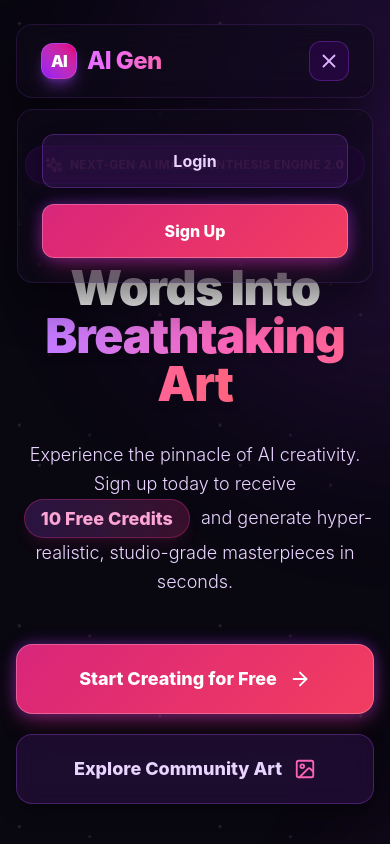
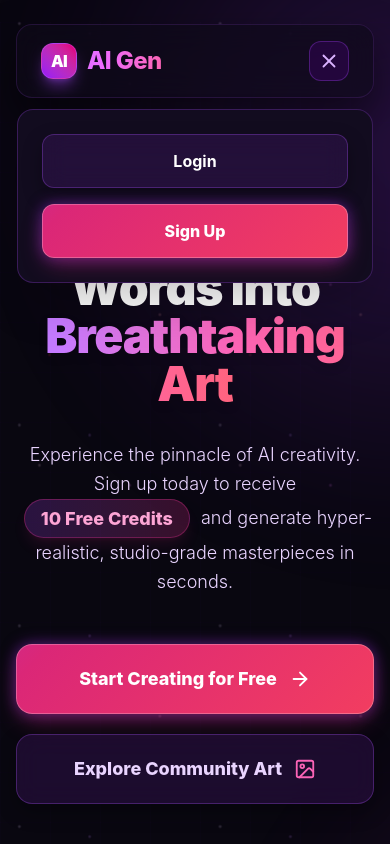
Before and after one commit to viralpatanvadiya07-lab/aiimage, a React app in the folder frontend/: page / in a window 390 px wide. Both pictures are taken after a click on the button "Toggle Menu". Shown: the top 844 px of the page. Built offline with nearby package versions, Linux system fonts and the light colour scheme; the HTML template or start-up script is replaced by a standard one.

Commit message:
Fix mobile Safari rendering bug for dropdown menu and increase readability

```diff
--- a/frontend/src/App.jsx
+++ b/frontend/src/App.jsx
@@ -94,7 +94,7 @@ function App() {
 
             {/* Mobile Drawer (Slide Down) */}
             {isMenuOpen && (
-              <div className="absolute top-[calc(100%+12px)] left-0 right-0 glass-nav p-6 rounded-2xl border border-purple-500/20 bg-[#120c1f]/95 shadow-2xl flex flex-col gap-4 z-50 lg:hidden animate-fade-in">
+              <div className="absolute top-[calc(100%+12px)] left-0 right-0 p-6 rounded-2xl border border-purple-500/25 bg-[#120c1f] shadow-2xl flex flex-col gap-4 z-[999] lg:hidden animate-fade-in">
                 {user ? (
                   <>
                     <div className="flex items-center justify-between border-b border-purple-900/50 pb-3 mb-1">
@@ -113,14 +113,14 @@ function App() {
                     <Link
                       to="/gallery"
                       onClick={closeMenu}
-                      className="btn-secondary px-5 py-3.5 rounded-xl text-base font-bold text-purple-200 flex items-center justify-center gap-2 border border-purple-800/50 w-full"
+                      className="btn-secondary px-5 py-3.5 rounded-xl text-base font-bold text-white flex items-center justify-center gap-2 border border-purple-800/50 w-full"
                     >
                       <ImageIcon size={18} className="text-pink-400" /> My Gallery
                     </Link>
                     <Link
                       to="/pricing"
                       onClick={closeMenu}
-                      className="btn-secondary px-5 py-3.5 rounded-xl text-base font-bold text-purple-200 flex items-center justify-center gap-2 border border-purple-800/50 w-full"
+                      className="btn-secondary px-5 py-3.5 rounded-xl text-base font-bold text-white flex items-center justify-center gap-2 border border-purple-800/50 w-full"
                     >
                       <Zap size={18} className="text-amber-400 animate-pulse" /> Buy Credits
                     </Link>
@@ -145,7 +145,7 @@ function App() {
                     <Link
                       to="/login"
                       onClick={closeMenu}
-                      className="btn-secondary px-5 py-3.5 rounded-xl text-base font-bold text-purple-200 flex items-center justify-center gap-2 border border-purple-800/50 w-full"
+                      className="btn-secondary px-5 py-3.5 rounded-xl text-base font-bold text-white flex items-center justify-center gap-2 border border-purple-800/50 w-full bg-purple-950/60"
                     >
                       Login
                     </Link>
```
